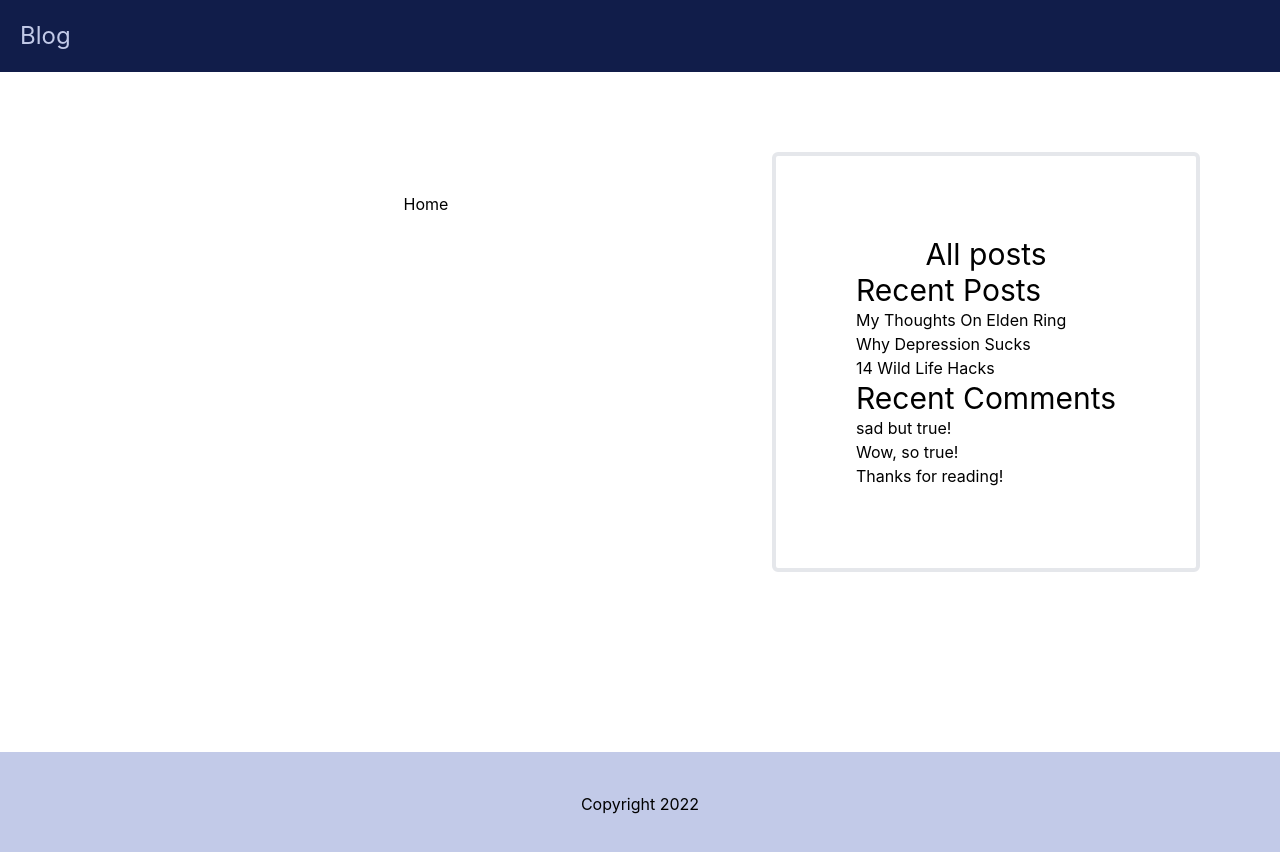
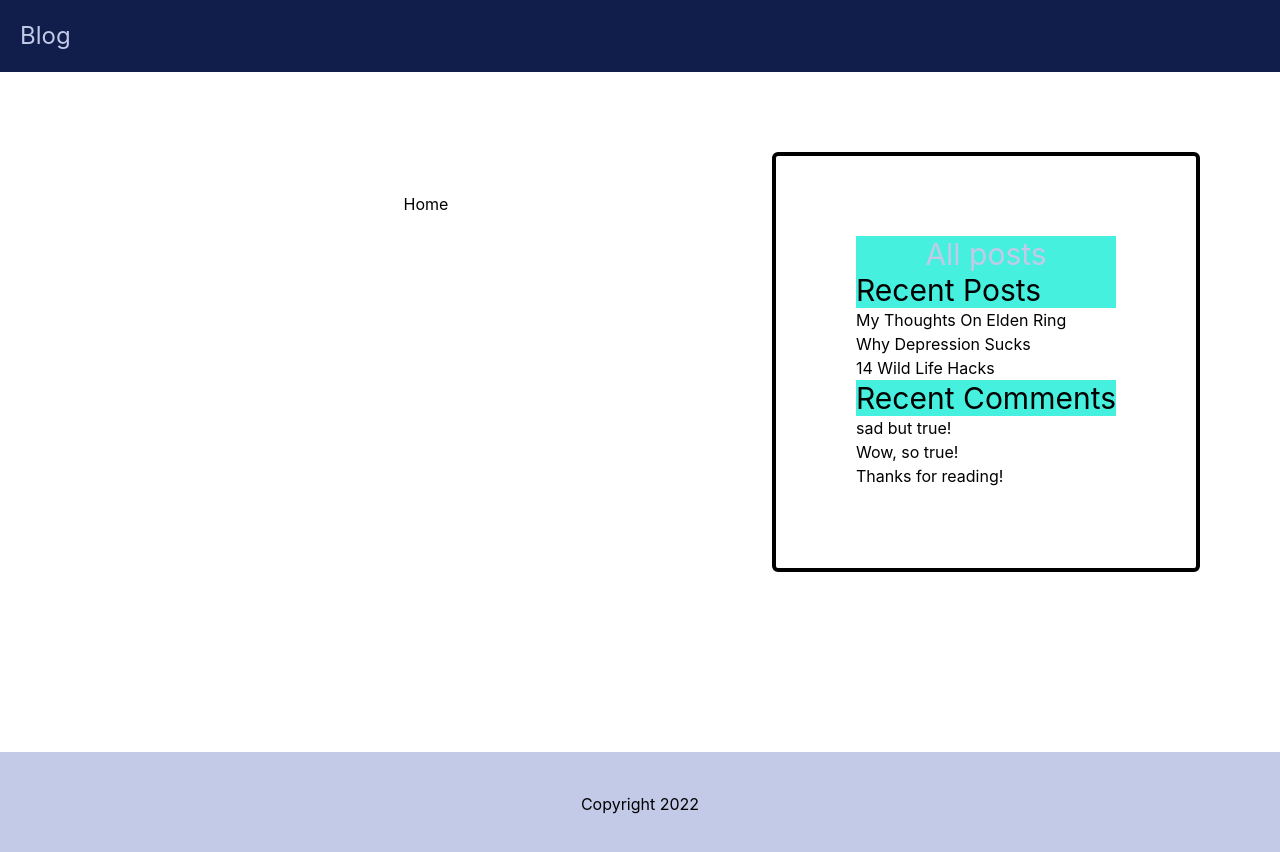
Before and after one commit to DeadpanCakes/BlogFrontEnd, a React (Create React App) app: page / in a window 1280 px wide. Shown: the top 852 px of the page. Built offline with nearby package versions, Linux system fonts and the light colour scheme.

Commit message:
added some colors to theme

```diff
--- a/tailwind.config.js
+++ b/tailwind.config.js
@@ -1,6 +1,11 @@
 module.exports = {
   content: ["./src/**/*.{js,jsx,ts,tsx}"],
   theme: {
+    colors: {
+      "darkBG": "#111D4A",
+      "highlight": "#45F0DF",
+      "darkFont" : "#C2CAE8"
+    },
     extend: {
       dropShadow: {
         "darkxl":  "0 0 10px rgba(194, 202, 232, 1)"
```
